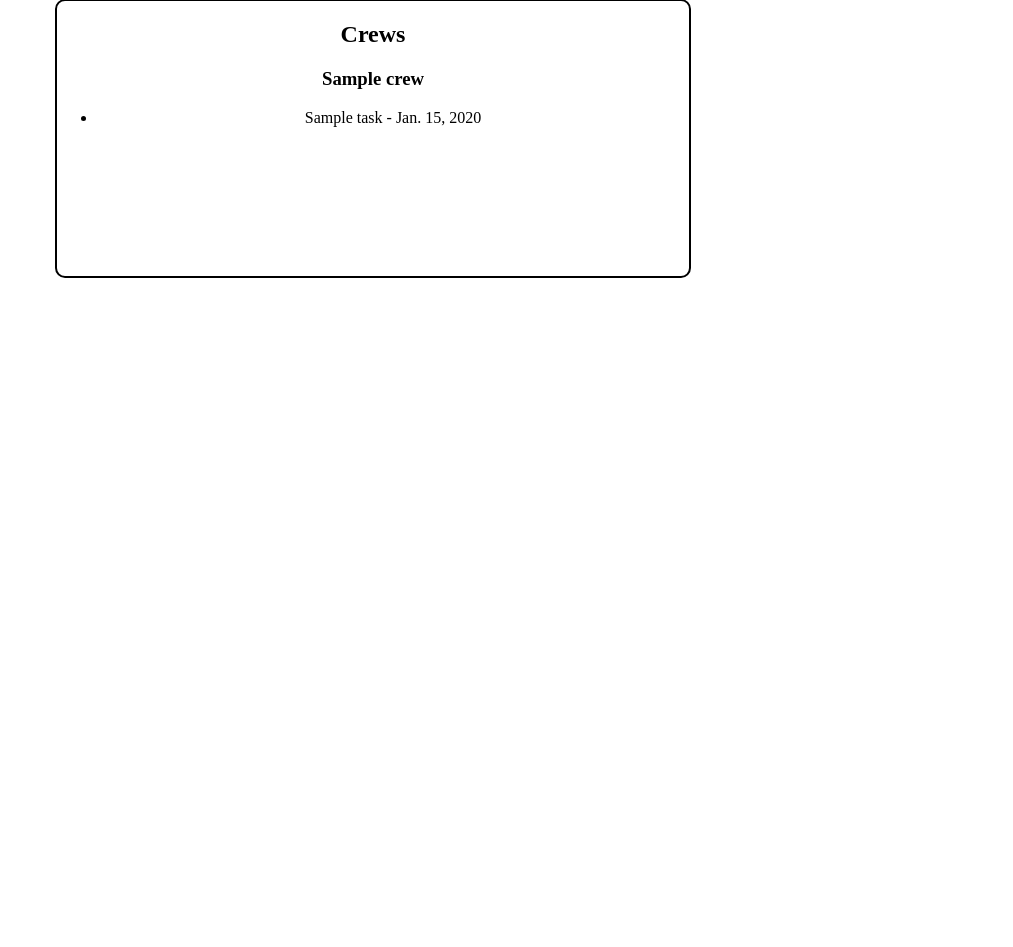
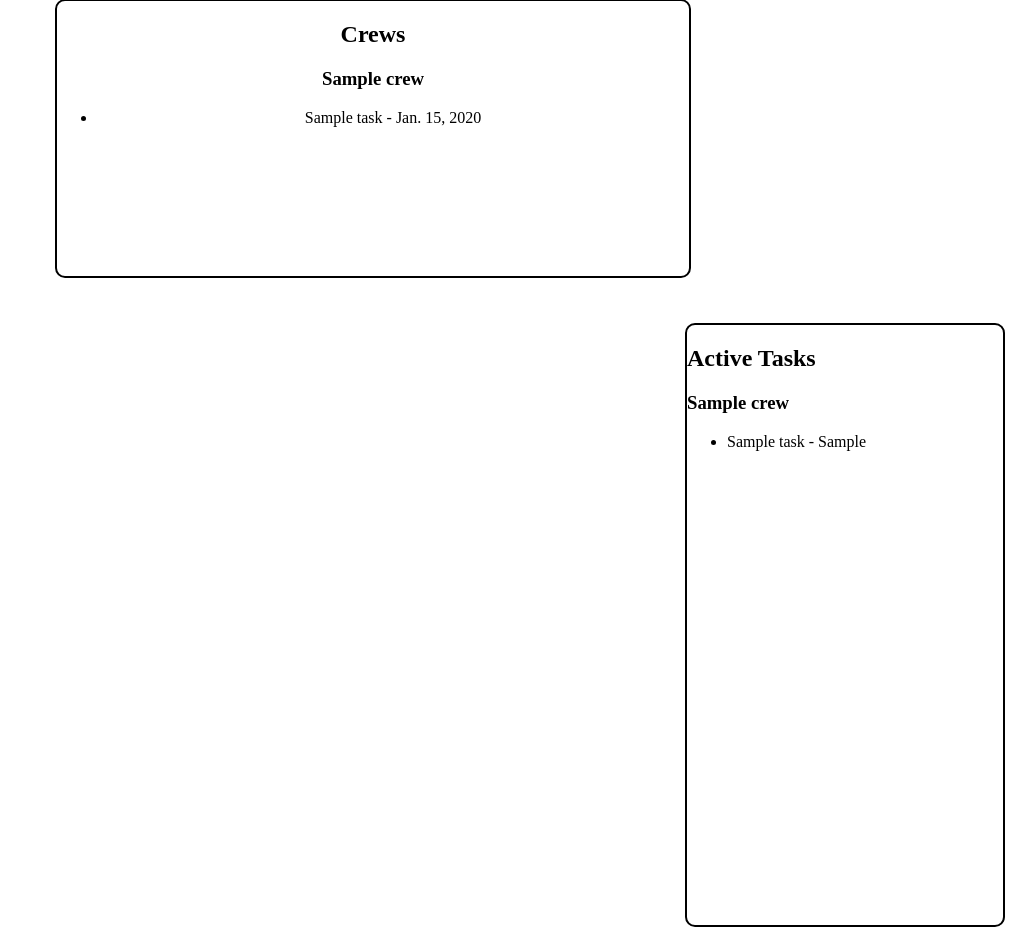
Before and after one commit to moored28/SeniorProject, a Django app: page /basic/homepage/ in a window 1280 px wide. Shown: the part 436-1383 px from the top of the page, without its empty margins (267-1280 px from the left). Before the commit the page ends 714 px from the top, so only its background shows below. Run offline with Django 5.2, Linux system fonts and the light colour scheme; tables that the repository leaves empty hold one stand-in row (values such as "Sample post"); parts of the project's set-up code (start-up, migrations or seed data) failed here and were passed over.

Commit message:
Active Tasks
Updated Homepage to display active tasks worked on by crew. Needs formatting

```diff
--- a/basic/templates/basic/homepage.html
+++ b/basic/templates/basic/homepage.html
@@ -24,7 +24,17 @@
       margin-bottom: 20px;
       width: 50%;
       text-align: center;
+    }
 
+    .vertical-box {
+      width: 25%; /* Adjust the width as needed */
+      height: 600px; /* Adjust the height as needed */
+      border: 2px solid black;
+      border-radius: 10px;
+      margin-top: 25px;
+      margin-bottom: 20px;
+      margin-left: 20px; /* Adjust margin as needed */
+      float: right; /* Align to the right */
     }
   </style>
 </head>
@@ -54,7 +64,7 @@
     {% endfor %}
   </div>
 
-<!-- Display Crewss and their tasks aasigned -->
+<!-- Display Crewss and their tasks asigned -->
 <div class="box" id="box2">
   <h2>Crews</h2>
   {% for crew in crew %}
@@ -67,6 +77,21 @@
   {% endfor %}
 </div>
 
+ <!-- Display Taks Actively being worked by group -->
+<div class="vertical-box" id="vertical-box">
+  <h2>Active Tasks</h2>
+  {% for crew in crew %}
+  <h3>{{ crew.crewName }}</h3>
+    <ul>
+      {% for task in crew.task_set.all %}
+        {% if task.status == 1 %}
+          <li>{{ task.name }} - {{ task.location }}</li>
+        {% endif %}
+      {% endfor %}
+    </ul>
+  {% endfor %}
+</div>
+
 <!-- Bootstrap JS (optional, if you need dropdowns or other interactive features) -->
 <script src="https://cdn.jsdelivr.net/npm/bootstrap@5.3.0-alpha1/dist/js/bootstrap.bundle.min.js" integrity="sha384-x4y9Bu0lfqK4kR/2GGhhVgnsck/JiO9+M6B5O/AgHnL9yfgL+ThZ2A4xIv2WA2m9" crossorigin="anonymous"></script>
 </body>
--- a/basic/views.py
+++ b/basic/views.py
@@ -44,10 +44,9 @@ def homepage(request):
     crew = Crew.objects.all()
     task = Task.objects.all()
 
-
     return render(request, 'basic/homepage.html', {
         'crew': crew,
-        'task' : task
+        'task' : task,
     })
 
 def crews(request):
```
